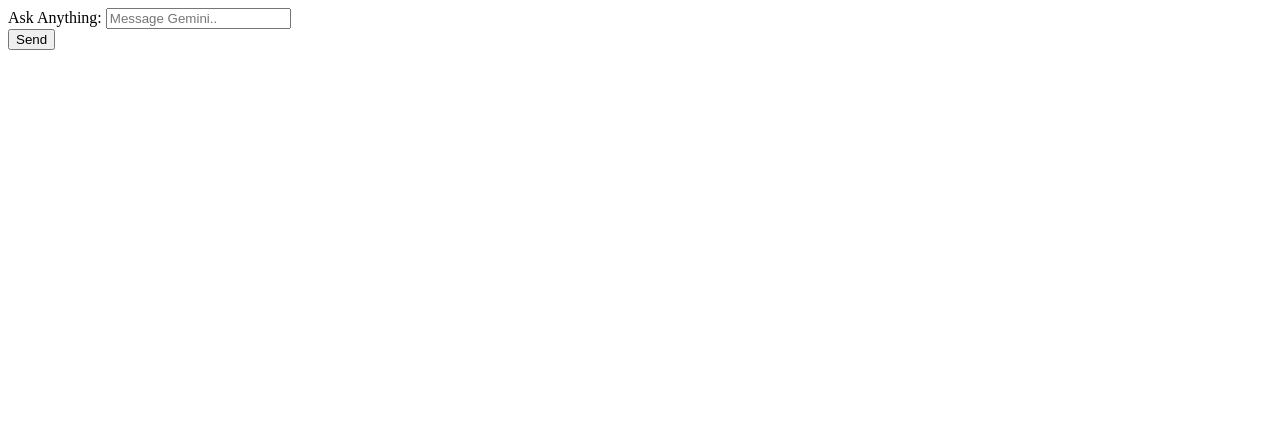
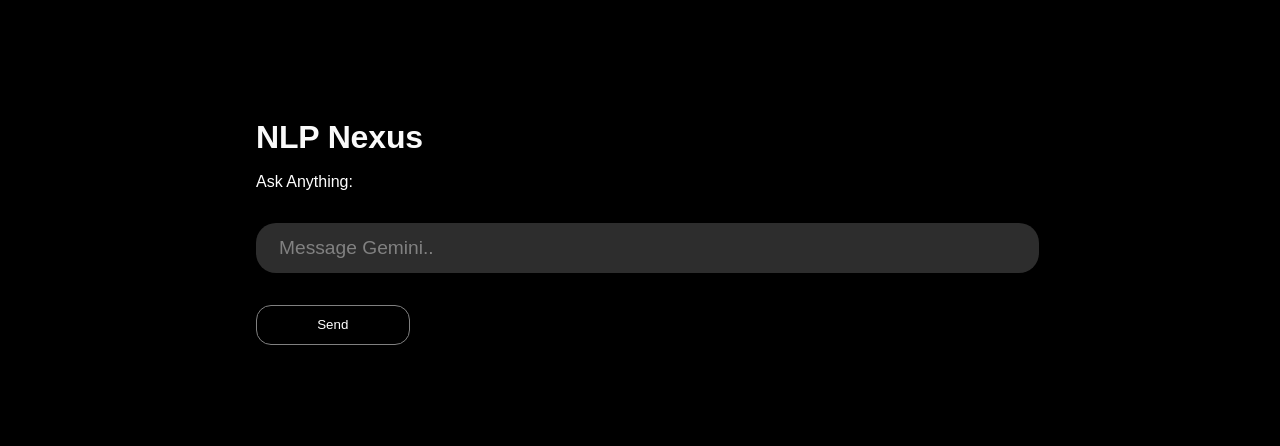
Before and after one commit to AbhinavSinghSokhi/Natural-Language-Processing, a Django app: page / in a window 1280 px wide. Shown: the top 446 px of the page. Run offline with Django 5.2, Linux system fonts and the light colour scheme.

Commit message:
added nlp stats

```diff
--- /dev/null
+++ b/nlp_basics/nlp_app/static/css/index.css
@@ -0,0 +1,72 @@
+body{
+    margin: 0%;
+    background-color: black;
+    font-family: "Source Sans Pro", sans-serif;
+    font-weight: 400;
+    color: white;
+    padding: 8% 20%;
+}
+
+h1{
+    font-weight: 600;
+    font-size: xx-large;
+    color: rgb(250, 250, 250);
+    letter-spacing: -0.005em;
+    padding: 1rem 0px;
+    margin: 0px;
+    line-height: 1.2;
+}
+
+
+input{
+    width: 100%;
+    height: 50px;
+    border: none;
+    border-style: none;
+    font-size: larger;
+    text-decoration: none;
+    color: white;
+    background-color: rgb(45, 45, 45);
+    border-radius: 20px;
+    -webkit-border-radius: 20px;
+    -moz-border-radius: 20px;
+    -ms-border-radius: 20px;
+    -o-border-radius: 20px;
+    margin: 2rem 0px;
+    padding: 0% 1%;
+}
+
+button{
+    height: 40px;
+    width: 20%;
+    color: white;
+    border: 1px grey solid;
+    background-color: black;
+    border-radius: 15px;
+    -webkit-border-radius: 15px;
+    -moz-border-radius: 15px;
+    -ms-border-radius: 15px;
+    -o-border-radius: 15px;
+}
+
+button:hover {
+    color: green;
+    border:1px green solid;
+    font-size: large;
+}
+
+input::placeholder{
+    color: white;
+    /* font-size: larger; */
+    padding: 0% 2%;
+    opacity: 40%;
+}
+
+
+#response {
+    font-size: large;
+}
+
+bold{
+    display: inline;
+}
--- a/nlp_basics/nlp_app/templates/index.html
+++ b/nlp_basics/nlp_app/templates/index.html
@@ -4,14 +4,23 @@
     <meta charset="UTF-8">
     <meta name="viewport" content="width=device-width, initial-scale=1.0">
     <title>Welcome</title>
+    {% load static %}
+    <link rel="stylesheet" href="{% static 'css/index.css' %}">
 </head>
 <body>
+<section>
+    <div>
+        <h1>NLP Nexus</h1>
+    </div>
+</section>
 
 <div>
     <form action="promptProcessing" method="post">
         {% csrf_token %}
         <div>
             <label for="prompt">Ask Anything: </label>
+        </div>
+        <div>
             <input type="text" name="prompt" class="prompt_input" id="prompt" placeholder="Message Gemini..">
         </div>
         <div>
@@ -19,8 +28,26 @@
         </div>
     </form>
 </div>
-{% if prompt %}
+<!-- {% if prompt %}
 <p>Your prompt was : {{ prompt }}</p>
-{% endif %}
+{% endif %} -->
+    {% if response %}
+        <h2>The Response is:</h2>
+        {% for chunk in response %}
+            <p id="response">{{ chunk.text }}</p>
+        {% endfor %}
+        <br>
+        <h2>NLP Statistics</h2>
+        <p>The text response from the bot includes: </p>
+        <p><bold>{{ tokens }}</bold> Tokens.</p>
+        <p><bold>{{ stopwords }}</bold> Stop Words.</p>
+
+        <p id="entities_heading">Named Entities</p>
+        <ul>
+        {% for entity , labels in entities %}
+            <li id="entities_content">Entity: {{ entity }} , Label: {{labels}}</li>
+        {% endfor %}
+        </ul>
+    {% endif %}
 </body>
 </html>
--- a/nlp_basics/nlp_app/views.py
+++ b/nlp_basics/nlp_app/views.py
@@ -3,6 +3,8 @@ from dotenv import load_dotenv
 import os
 import google.generativeai as genai
 import streamlit as st
+import spacy
+
 
 load_dotenv()  # Load environment variables
 
@@ -25,10 +27,50 @@ def prompt_processing(request):
     if request.method== "POST":
         prompt= request.POST.get("prompt")
         response = get_gemini_response(prompt)
+        responsetext=[]
+        for chunk in response:
+            responsetext.append(chunk.text)
+        # print(responsetext)
+        textcorpora=""
+        for item in responsetext:
+            textcorpora+=item
+        print(textcorpora)
+
+        # Load the SpaCy English language model
+        nlp = spacy.load("en_core_web_sm")
+
+        # Sample text
+        # text = "Apple is headquartered in Cupertino, California. Steve Jobs founded Apple."
+
+        # Process the text with SpaCy
+        doc = nlp(textcorpora)
+
+        # Get the English stopwords list from SpaCy
+        stop_words = spacy.lang.en.stop_words.STOP_WORDS
+
+        # Count the total number of tokens
+        total_tokens = len(doc)
+
+        # Count the total number of stopwords
+        total_stopwords = sum(1 for token in doc if token.text.lower() in stop_words)
+
+        # Perform Named Entity Recognition (NER)
+        entities = [(ent.text, ent.label_) for ent in doc.ents]
+
+        print("Total number of tokens:", total_tokens)
+        print("Total number of stopwords:", total_stopwords)
+        for entity , labels in entities:
+            print(f"Entity: {entity} , Label: {labels}")
+        # print("Named Entities:", entities)
+
         context = {
             'prompt': prompt,
-            'response': response
+            'response': response,
+            'tokens':total_tokens,
+            'stopwords': total_stopwords,
+            'entities': entities #need to process it
         }
-        return render(request, 'response.html', context)
+        return render(request, "index.html", context)
     else:
-        return render(request, "index.html")
+        message="Error"
+        return render(request, "index.html",message)
```
